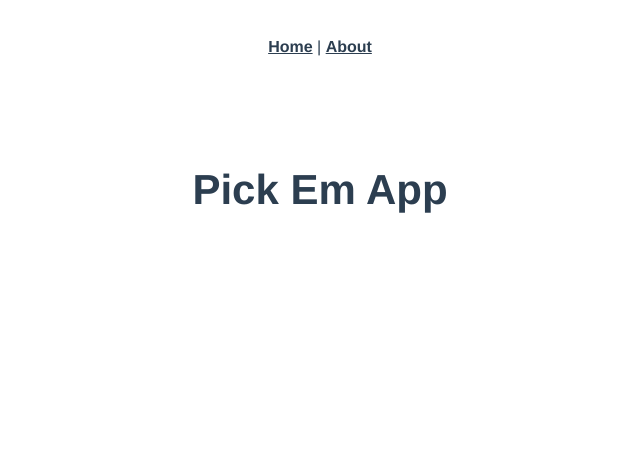
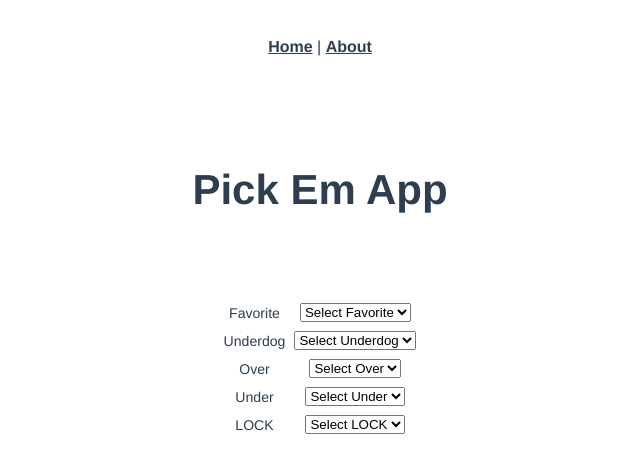
Before and after one commit to michael-abbate/pickem-app-vue, a Vue app in the folder pickem-app/: page /selected in a window 1280 px wide. Shown: the top 470 px of the page, without its empty margins (320-960 px from the left). Built offline with nearby package versions, Linux system fonts and the light colour scheme.

Commit message:
Add selects for each pick type

```diff
--- a/pickem-app/src/views/SelectedPicks.vue
+++ b/pickem-app/src/views/SelectedPicks.vue
@@ -1,12 +1,22 @@
 <template>
     <div class = "selected-picks-container">
-        <ul>
-            <li v-for="(pick,index) in picks"
-                :key = "index"
-                :id="pick+'submitted-picks'">
-                {{ pick }}
-            </li>
-        </ul>
+        <table class="select-picks-table">
+            <tr v-for="(type,i) in types_of_picks" :key="i" :class="type+'-row'">
+                <td>
+                    {{ type }}
+                </td>
+                <td>
+                    <select>
+                        <option value="" disabled selected>Select {{ type }}</option>
+                        <option v-for="(pick,index) in picks"
+                            :key = "index"
+                            :id="pick+'submitted-picks'">
+                            {{ pick }}
+                        </option>
+                    </select>
+                </td>
+            </tr>
+        </table>
     </div>
 </template>
 
@@ -14,11 +24,13 @@
 // import { defineComponent } from '@vue/composition-api'
 // import router from '../router'
 
+//TODO: IF SELEECTED FROM PICKS, REMOVE FROM THE LIST!
 export default {
     name: 'SelectedPicks',
     data() {
        return {
-           picks:null
+           picks:null,
+           types_of_picks: ['Favorite','Underdog','Over','Under','LOCK']
        }
     },
     mounted() {
@@ -26,3 +38,12 @@ export default {
     }
 };
 </script>
+
+<style scoped>
+table {
+    margin: 0 auto;
+    font-size:  1.1vw;
+    border-collapse:separate;
+    border-spacing:.5em!important;
+}
+</style>
```
